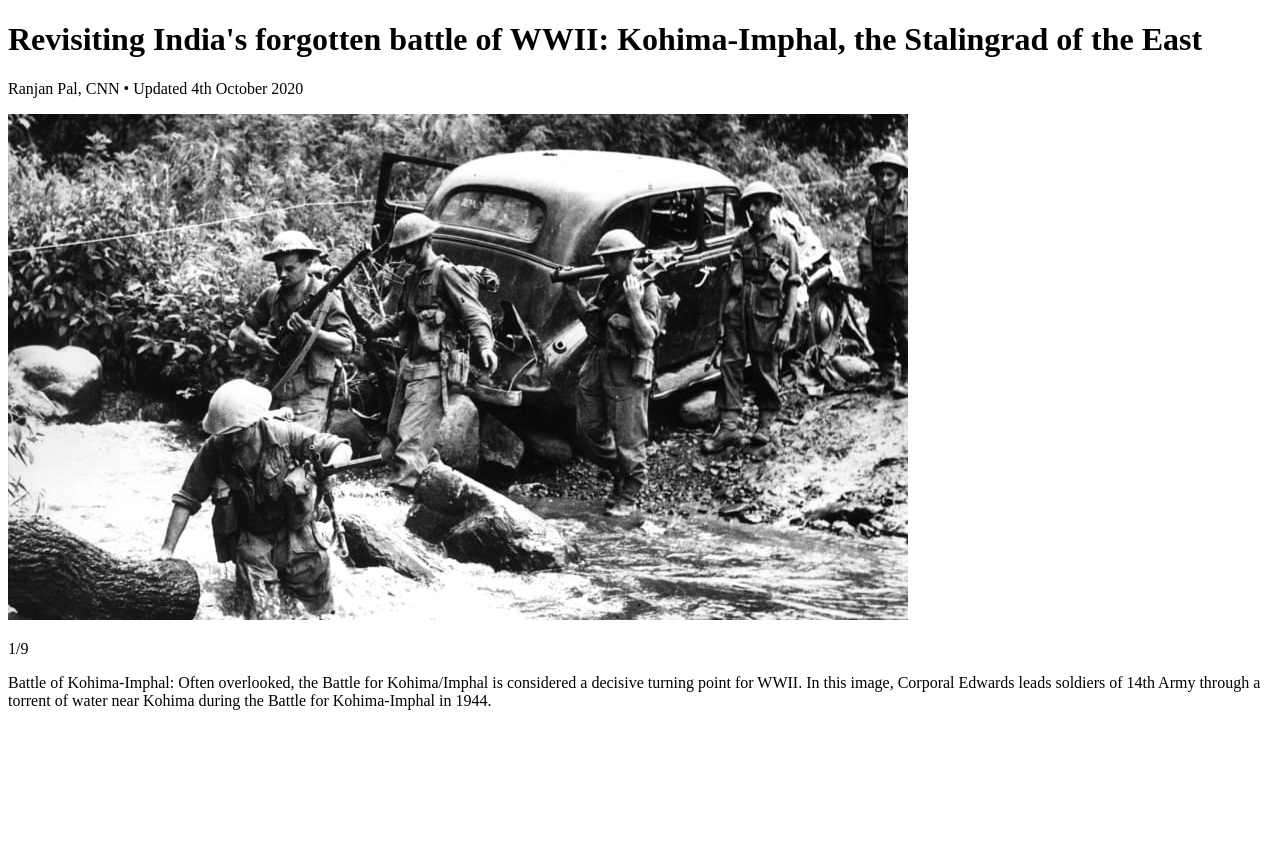
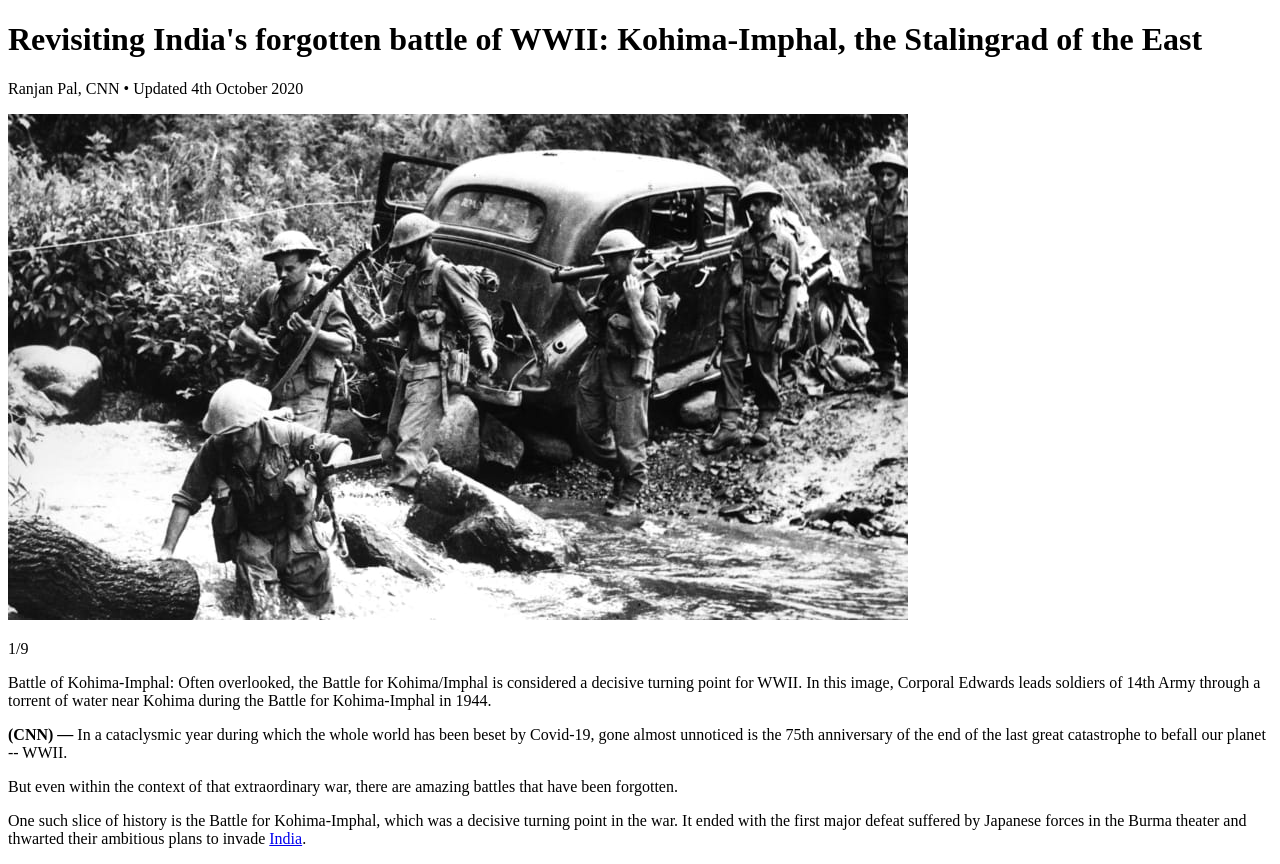
Before and after one commit to marcosjmelgar/radiumnews, a plain HTML site: page index.html in a window 1280 px wide. Before the commit the page ends 800 px from the top, so only its background shows below. Drawn offline with Linux system fonts and the light colour scheme.

Commit message:
inda reference

```diff
--- a/index.html
+++ b/index.html
@@ -14,5 +14,11 @@
     <p>1/9</p>
     <p>Battle of Kohima-Imphal: Often overlooked, the Battle for Kohima/Imphal is considered a decisive turning point for WWII. In this image, Corporal Edwards leads soldiers of 14th
         Army through a torrent of water near Kohima during the Battle for Kohima-Imphal in 1944.</p>
+    <p><strong>(CNN) —</strong> In a cataclysmic year during which the whole world has been beset by Covid-19, gone almost unnoticed is the 75th
+        anniversary of the end of the last great catastrophe to befall our planet -- WWII.</p>
+    <p>But even within the context of that extraordinary war, there are amazing battles that have been forgotten.</p>
+    <p>One such slice of history is the Battle for Kohima-Imphal, which was a decisive turning point in the war. It ended with the first major defeat suffered by Japanese
+        forces in the Burma theater and thwarted their ambitious plans to invade <a href="https://edition.cnn.com/travel/destinations/india" target="_blank">India</a>.</p>
+
 </body>
 </html>
```
